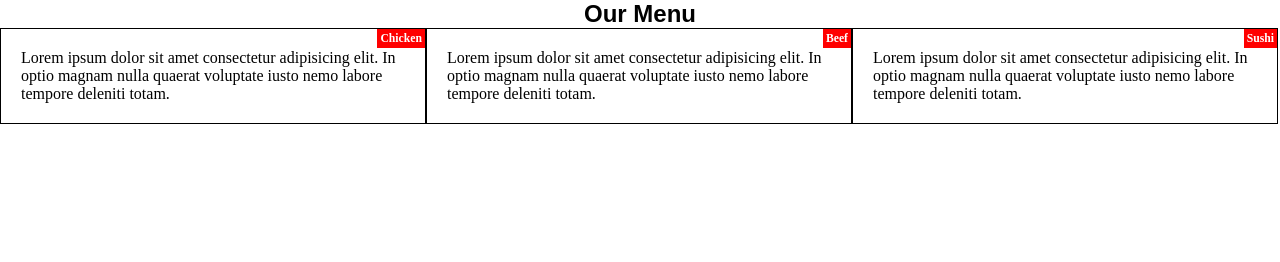
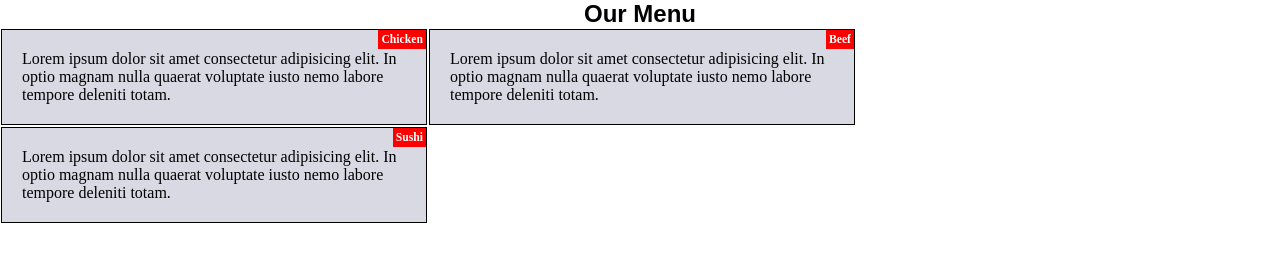
Before and after one commit to sehrish2587/module2-solution, a plain HTML site: page index.html in a window 1280 px wide. Drawn offline with Linux system fonts and the light colour scheme.

Commit message:
added bg

```diff
--- a/styles.css
+++ b/styles.css
@@ -14,7 +14,9 @@ header{
     position: relative;
     padding: 20px;
     border: 1px solid black;
-    float: left
+    float: left;
+    margin: 1px;
+    background-color: rgba(136, 141, 170, 0.329);
 }
 .box1>div{
     background-color: rebeccapurple;
```
